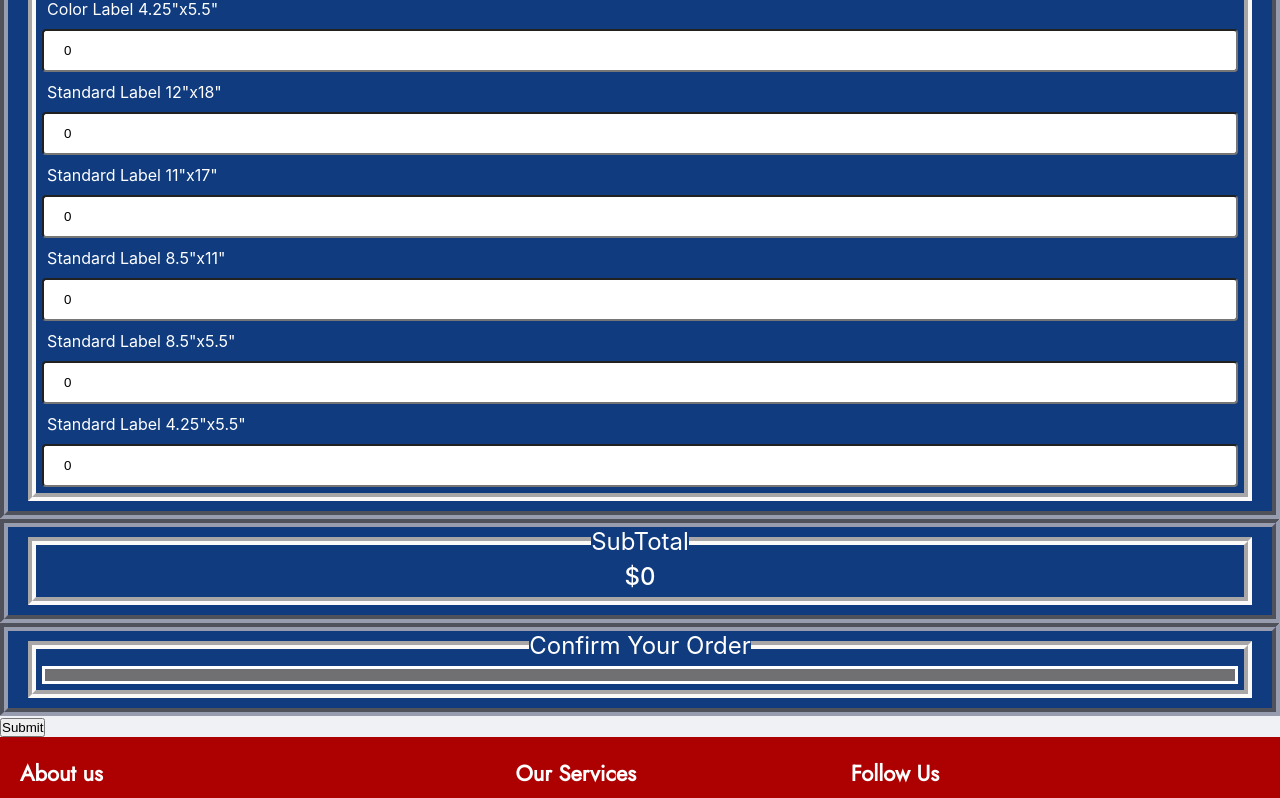
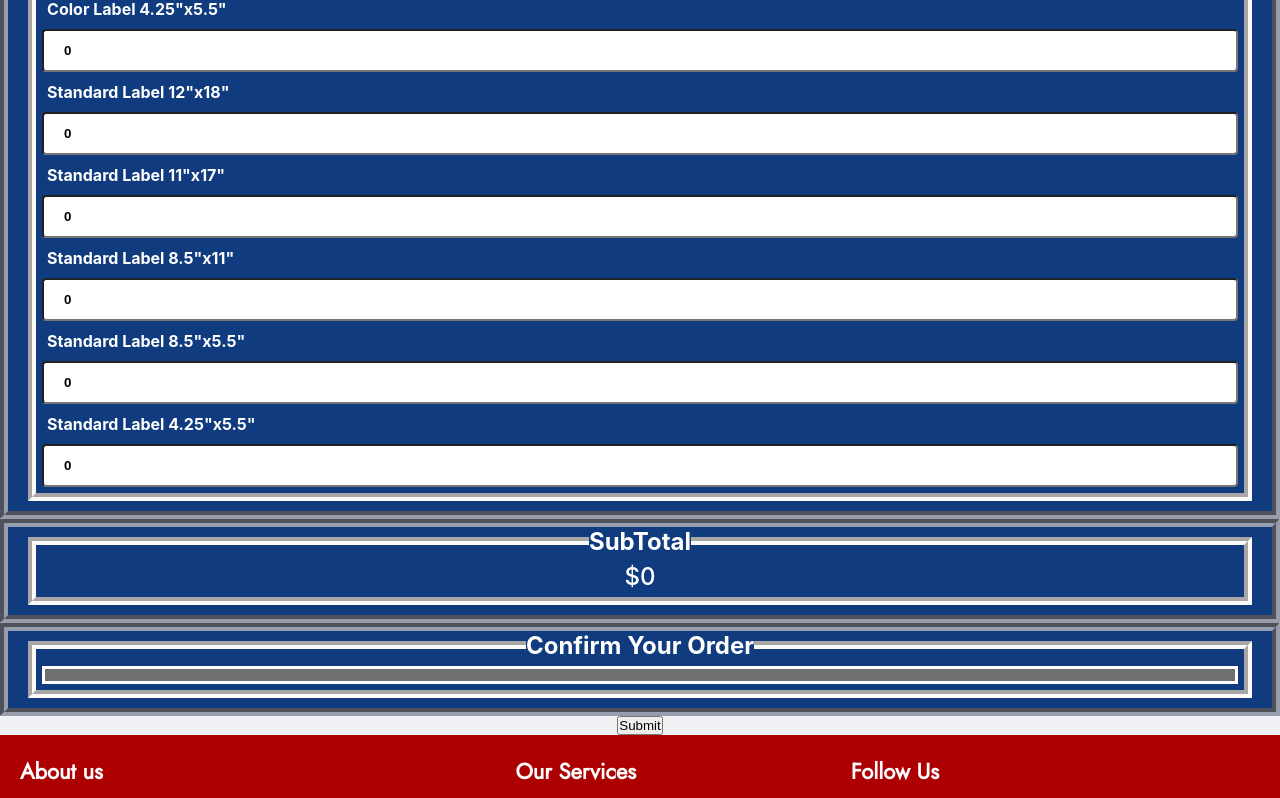
Before and after one commit to 303dog/churchform, a React (Create React App) app: page /order in a window 1280 px wide. Shown: the part 517-1315 px from the top of the page. Built offline with nearby package versions, Linux system fonts and the light colour scheme.

Commit message:
clean up

```diff
--- a/src/component/Layout.css
+++ b/src/component/Layout.css
@@ -1,6 +1,6 @@
 body {
   background-color: rgba(235, 238, 243, 0.774);
-
+  font-weight: bold;
 }
 
 li, ul {
--- a/src/component/Layout.js
+++ b/src/component/Layout.js
@@ -4,6 +4,9 @@ import "./Layout.css";
 export default function Layout() {
   return (
     <div className='layout__container'>
+      <article className='layout__article'>
+        Thank you for choosing irononcarpetlabels.com!  We specialize in one product, carpet labels. We offer several different sizes in two different formats. Orders can be filled with either or a combination of our standard black & white/ grayscale format or our full-color format. We offer the ability to add your custom logos as well as custom size labels.
+      </article>
       <article className='layout__article'>
         Heat Seal Adhesive Coatings Heat Activated adhesive coatings are also
         known as hot-melt coatings or thermo-sensitive coatings.
--- a/src/component/ProductCard.css
+++ b/src/component/ProductCard.css
@@ -1,10 +1,17 @@
 * {
     box-sizing: border-box;
+  }
+
+  button {
+    display: block;
+    content: center;
+    margin: auto;
   }
 
   img.alli2ed__logo {
     display: block;
     position: center;
+    margin: auto;
     width: 20%;
     height: 20%;
   }
@@ -14,6 +21,7 @@
     padding: 12px;
     border-radius: 4px;
     resize: vertical;
+    font-weight: bold;
   }
 
   label {
--- a/src/component/ProductList.js
+++ b/src/component/ProductList.js
@@ -21,6 +21,7 @@ const ProductList = ({ products, onChange }) => (
               </div>
               ))}
               </div>
+
         </form>
       </fieldset>
     </div>
--- a/src/component/Products.js
+++ b/src/component/Products.js
@@ -78,7 +78,7 @@ class Products extends React.Component {
             <Total products={this.state.products} />
             <Ordered
             products={this.state.products.filter((item) => item.count > 0)} />
-            <button onClick={this.onSubmit}>Submit</button>
+           <button onClick={this.onSubmit}>Submit</button>
           </div>
         </>
       );
```
